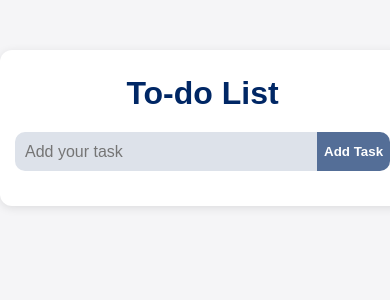
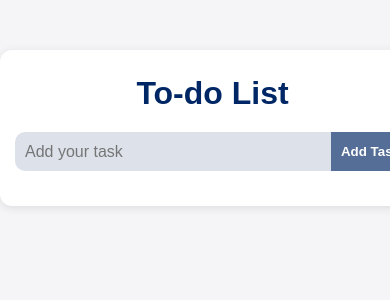
Before and after one commit to SushilKumar567/7-todo-list-app, a React (Vite) app: page / in a window 390 px wide. Shown: the top 300 px of the page. Built offline with nearby package versions, Linux system fonts and the light colour scheme.

Commit message:
files were updated

```diff
--- a/src/App.css
+++ b/src/App.css
@@ -1,5 +1,5 @@
 .app {
-  width: 425px;
+  width: 450px;
   margin: 50px auto;
   background: #fff;
   padding: 15px;
@@ -24,7 +24,7 @@ h1 {
   padding: 10px;
   border-radius: 10px 0 0 10px;
   font-size: 16px;
-  width: 77.5%;
+  width: 80%;
   background-color: #dde2ea;
 }
 
--- a/src/Media.css
+++ b/src/Media.css
@@ -1,5 +1,5 @@
 @media (max-width: 750px) {
   .app {
-    width: 375px;
+    width: 425px;
   }
 }
--- a/src/index.css
+++ b/src/index.css
@@ -2,6 +2,7 @@
   margin: 0;
   padding: 0;
   font-family: Arial, sans-serif;
+  box-sizing: border-box;
 }
 
 body {
```
